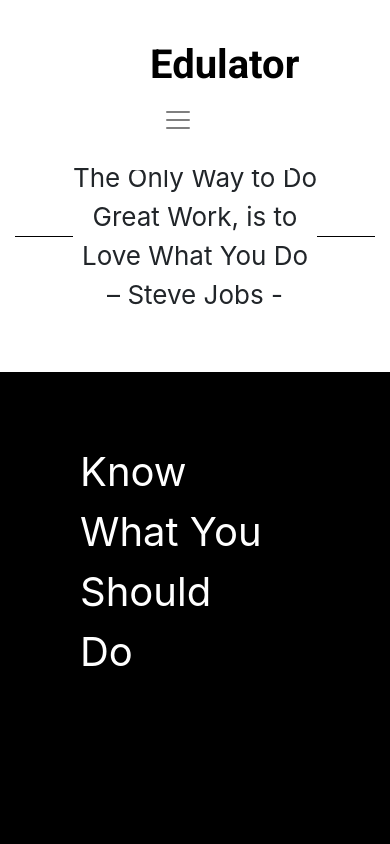
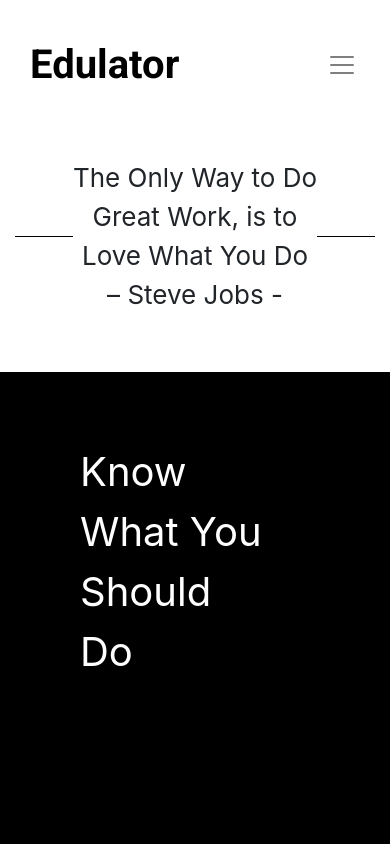
Before and after one commit to chinmay-o/eduvation.github.io, a plain HTML site: page index.html in a window 390 px wide. Shown: the top 844 px of the page. Drawn offline with nearby package versions, Linux system fonts and the light colour scheme.

Commit message:
Version 1.4
Mobile View Updated

```diff
--- a/file/index.css
+++ b/file/index.css
@@ -133,7 +133,7 @@ body{
 
 #techPartImg{
 
-  height: 40px;
+  height: 36px;
 }
 
 .footer{
@@ -143,3 +143,16 @@ body{
   text-align: center;
   padding: 30px;
 }
+
+@media only screen and (max-width: 600px) {
+
+  .navigation{
+
+    background-color: white;
+    padding: 50px;
+    padding-top: 30px;
+    padding-bottom: 30px;
+    margin-left: -20px;
+    margin-right: -30px;
+  }
+}
--- a/index.html
+++ b/index.html
@@ -3,6 +3,7 @@
   <head>
     <meta charset="utf-8">
     <title>Edulator</title>
+    <meta name="viewport" content="width=device-width, initial-scale=1">
     <link rel="stylesheet" href="https://stackpath.bootstrapcdn.com/bootstrap/4.5.0/css/bootstrap.min.css" integrity="sha384-9aIt2nRpC12Uk9gS9baDl411NQApFmC26EwAOH8WgZl5MYYxFfc+NcPb1dKGj7Sk" crossorigin="anonymous">
     <link rel="stylesheet" href="file/index.css">
     <link href="https://fonts.googleapis.com/css2?family=Roboto:wght@700;900&display=swap" rel="stylesheet">
```
